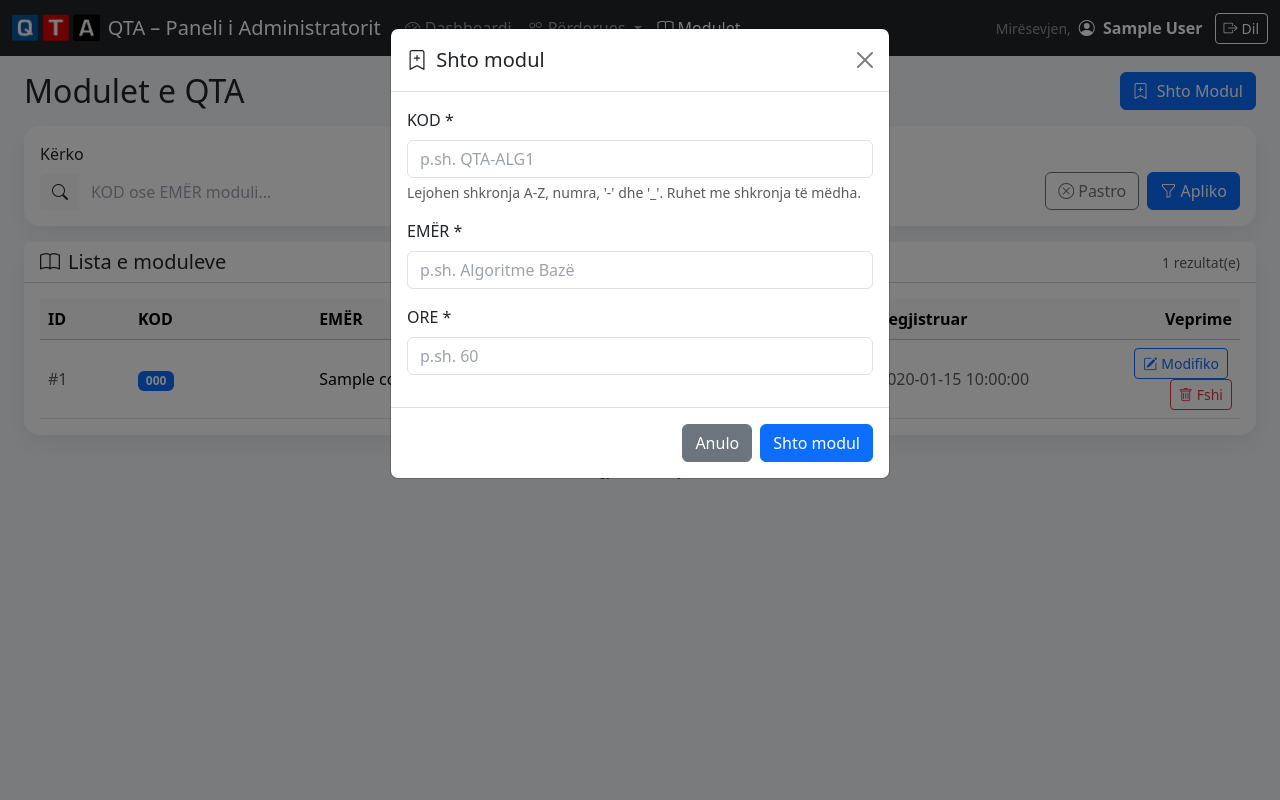
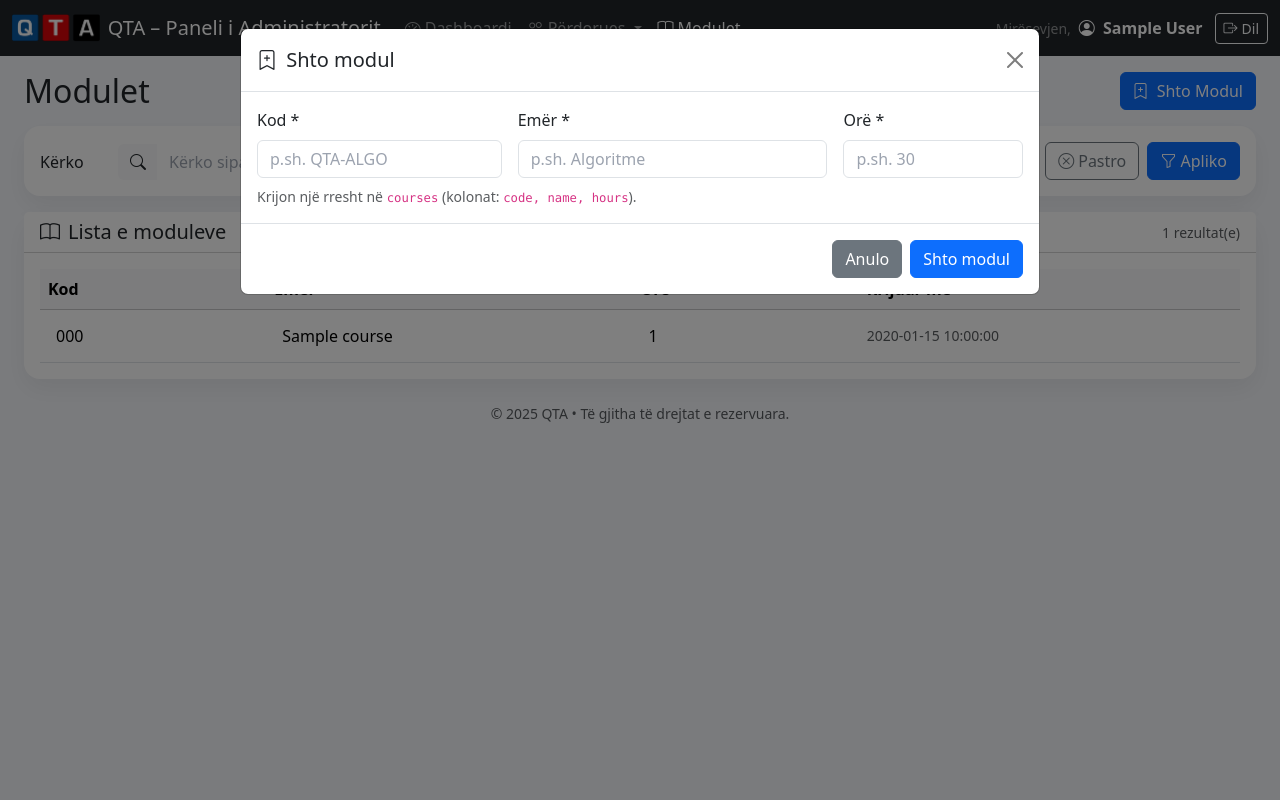
Before and after one commit to SignorTynam/DatabasaElektronikeQTA, a PHP site: page /courses.php in a window 1280 px wide, after a click on "Shto Modul". Run offline with PHP 8.4, Linux system fonts and the light colour scheme; the visitor is signed in with stand-in values (Sample User, id 1); data comes from the database, SQL or seed files in the repository; tables that the repository leaves empty hold one stand-in row (values such as "Sample post").

Commit message:
Implement inline editing for course details with AJAX support and add validation for input fields

```diff
--- a/courses.php
+++ b/courses.php
@@ -11,7 +11,6 @@ $pdo = getPDO();
 if (!isset($_SESSION['user_id'])) {
     header('Location: selectProfile.php'); exit;
 }
-
 $userStmt = $pdo->prepare("
     SELECT u.id, u.full_name, u.email, r.name AS role_name
     FROM users u
@@ -21,7 +20,6 @@ $userStmt = $pdo->prepare("
 ");
 $userStmt->execute([':uid' => $_SESSION['user_id']]);
 $currentUser = $userStmt->fetch();
-
 if (!$currentUser || $currentUser['role_name'] !== 'administrator') {
     header('Location: selectProfile.php'); exit;
 }
@@ -48,81 +46,41 @@ if (empty($_SESSION['csrf_token'])) { $_SESSION['csrf_token'] = bin2hex(random_b
 $CSRF = $_SESSION['csrf_token'];
 
 /* ------------------------------
-   POST: create / update / delete
+   POST: Shto kurs
 ------------------------------- */
 if ($_SERVER['REQUEST_METHOD'] === 'POST') {
     require_csrf();
     $action = $_POST['action'] ?? '';
 
+    if ($action === 'create_course') {
         try {
-        if ($action === 'create_course') {
-            $code  = strtoupper(trim($_POST['code'] ?? ''));
+            $code  = trim($_POST['code'] ?? '');
             $name  = trim($_POST['name'] ?? '');
-            $hours = (int)($_POST['hours'] ?? 0);
+            $hours = trim($_POST['hours'] ?? '');
 
-            if ($code === '' || $name === '' || $hours <= 0) {
-                throw new RuntimeException('Plotësoni KOD, EMËR dhe ORE (>0).');
+            if ($code === '' || $name === '' || $hours === '') {
+                throw new RuntimeException('Plotësoni fushat: Kod, Emër, Orë.');
             }
-            // Lejo A-Z, 0-9, -, _
-            if (!preg_match('/^[A-Z0-9\-_]{2,50}$/', $code)) {
-                throw new RuntimeException('KOD i pavlefshëm. Përdorni A-Z, 0-9, - ose _.');
+            if (!ctype_digit($hours) || (int)$hours < 1 || (int)$hours > 65535) {
+                throw new RuntimeException('“Orë” duhet të jetë numër i plotë ≥ 1.');
             }
 
-            // unik code
+            // Unik: code
             $q = $pdo->prepare("SELECT COUNT(*) FROM courses WHERE code = :c");
             $q->execute([':c'=>$code]);
             if ((int)$q->fetchColumn() > 0) {
-                throw new RuntimeException('Ky KOD ekziston tashmë.');
+                throw new RuntimeException('Ky kod kursi ekziston tashmë.');
             }
 
-            $ins = $pdo->prepare("INSERT INTO courses (code, name, hours) VALUES (:c,:n,:h)");
-            $ins->execute([':c'=>$code, ':n'=>$name, ':h'=>$hours]);
+            $st = $pdo->prepare("INSERT INTO courses (code, name, hours) VALUES (:c, :n, :h)");
+            $st->execute([':c'=>$code, ':n'=>$name, ':h'=>(int)$hours]);
 
             flash('ok', 'Moduli u shtua me sukses.');
-        }
-
-        elseif ($action === 'update_course') {
-            $id    = (int)($_POST['course_id'] ?? 0);
-            $code  = strtoupper(trim($_POST['code'] ?? ''));
-            $name  = trim($_POST['name'] ?? '');
-            $hours = (int)($_POST['hours'] ?? 0);
-
-            if ($id <= 0) throw new RuntimeException('ID e pavlefshme.');
-            if ($code === '' || $name === '' || $hours <= 0) {
-                throw new RuntimeException('Plotësoni KOD, EMËR dhe ORE (>0).');
-            }
-            if (!preg_match('/^[A-Z0-9\-_]{2,50}$/', $code)) {
-                throw new RuntimeException('KOD i pavlefshëm. Përdorni A-Z, 0-9, - ose _.');
-            }
-
-            // unik code përveç vetes
-            $q = $pdo->prepare("SELECT COUNT(*) FROM courses WHERE code = :c AND id <> :id");
-            $q->execute([':c'=>$code, ':id'=>$id]);
-            if ((int)$q->fetchColumn() > 0) {
-                throw new RuntimeException('Ky KOD përdoret nga modul tjetër.');
-            }
-
-            $upd = $pdo->prepare("UPDATE courses SET code=:c, name=:n, hours=:h WHERE id=:id");
-            $upd->execute([':c'=>$code, ':n'=>$name, ':h'=>$hours, ':id'=>$id]);
-
-            flash('ok', 'Moduli u përditësua me sukses.');
-        }
-
-        elseif ($action === 'delete_course') {
-            $id = (int)($_POST['course_id'] ?? 0);
-            if ($id <= 0) throw new RuntimeException('ID e pavlefshme.');
-
-            $del = $pdo->prepare("DELETE FROM courses WHERE id = :id");
-            $del->execute([':id'=>$id]);
-
-            flash('ok', 'Moduli u fshi.');
-        }
-
         } catch (Throwable $e) {
             flash('err', $e->getMessage());
         }
-
         header('Location: courses.php'); exit;
+    }
 }
 
 /* ------------------------------
@@ -133,39 +91,37 @@ $page   = max(1, (int)($_GET['page'] ?? 1));
 $limit  = 20;
 $offset = ($page - 1) * $limit;
 
-$where  = [];
+$where  = ["1=1"];
 $params = [];
 
 if ($q !== '') {
-    $where[] = "(code LIKE :kw1 OR name LIKE :kw2)";
-    $kw = '%'.$q.'%';
-    $params[':kw1'] = $kw;
-    $params[':kw2'] = $kw;
+    $where[] = "(c.code LIKE :kw OR c.name LIKE :kw2)";
+    $params[':kw']  = '%'.$q.'%';
+    $params[':kw2'] = '%'.$q.'%';
 }
-$whereSql = $where ? ('WHERE '.implode(' AND ', $where)) : '';
+$whereSql = 'WHERE '.implode(' AND ', $where);
 
-/* total */
-$countStmt = $pdo->prepare("SELECT COUNT(*) FROM courses $whereSql");
+/* Numri total */
+$countStmt = $pdo->prepare("SELECT COUNT(*) FROM courses c $whereSql");
 $countStmt->execute($params);
 $total = (int)$countStmt->fetchColumn();
 $totalPages = max(1, (int)ceil($total / $limit));
 
-/* list */
+/* Lista – rendit sipas code (leksikografik) pastaj id */
 $listStmt = $pdo->prepare("
-    SELECT id, code, name, hours, created_at
-    FROM courses
+    SELECT c.id AS course_id, c.code, c.name, c.hours, c.created_at
+    FROM courses c
     $whereSql
-    ORDER BY code ASC
+    ORDER BY c.code ASC, c.id ASC
     LIMIT :lim OFFSET :off
 ");
-foreach ($params as $k => $v) {
+foreach ($params as $k=>$v) {
     $listStmt->bindValue($k, $v, PDO::PARAM_STR);
 }
 $listStmt->bindValue(':lim', $limit, PDO::PARAM_INT);
 $listStmt->bindValue(':off', $offset, PDO::PARAM_INT);
 $listStmt->execute();
 $courses = $listStmt->fetchAll(PDO::FETCH_ASSOC);
-
 ?>
 <!DOCTYPE html>
 <html lang="sq">
@@ -178,18 +134,39 @@ $courses = $listStmt->fetchAll(PDO::FETCH_ASSOC);
     <link href="https://cdn.jsdelivr.net/npm/bootstrap-icons@1.11.3/font/bootstrap-icons.css" rel="stylesheet"/>
 
     <style>
-        body { background:#f5f7fb; padding-top:72px; }
+        body { background:#f5f7fb; padding-top:72px; } /* hapësirë për navbar fixed-top */
         .navbar-brand img { height:28px; }
         .card { border:none; border-radius:1rem; box-shadow:0 10px 25px rgba(2,6,23,.06); }
         .mini-table thead { background:#f1f5f9; }
         .form-control::placeholder { color:#9ca3af; }
         .pagination .page-link { border-radius:.5rem; }
+        .truncate-2 { display:-webkit-box; -webkit-line-clamp:2; -webkit-box-orient:vertical; overflow:hidden; }
+        .nowrap { white-space:nowrap; }
         @media (max-width: 575.98px) { .navbar-text { display:none; } }
+
+        /* Inline-edit styles (identike me students.php) */
+        .editable {
+          display:inline-block; min-width:72px; padding:.35rem .5rem;
+          border-radius:.5rem; transition:box-shadow .2s, background-color .2s;
+        }
+        .editable:hover { background:#f8fafc; box-shadow:inset 0 0 0 1px #e5e7eb; }
+        .editable:focus { outline:0; background:#eef2ff; box-shadow:inset 0 0 0 2px #4f46e5; }
+        .cell-saving { position:relative; }
+        .cell-saving::after {
+          content:''; position:absolute; right:.25rem; top:50%; width:.55rem; height:.55rem;
+          border:.15rem solid rgba(0,0,0,.2); border-top-color:rgba(0,0,0,.55); border-radius:50%;
+          animation:spin .6s linear infinite; transform:translateY(-50%);
+        }
+        @keyframes spin { to { transform:translateY(-50%) rotate(360deg); } }
+        .cell-ok { animation: flashOk 1.2s ease; }
+        @keyframes flashOk { 0%{background:#ecfdf5;} 100%{background:transparent;} }
+        .cell-err { animation: flashErr 1.2s ease; }
+        @keyframes flashErr { 0%{background:#fef2f2;} 100%{background:transparent;} }
     </style>
 </head>
 <body>
 
-<!-- NAVBAR (pa sidebar) -->
+<!-- NAVBAR -->
 <nav class="navbar navbar-expand-lg navbar-dark bg-dark fixed-top">
     <div class="container-fluid">
         <a class="navbar-brand d-flex align-items-center" href="dashboard_admin.php">
@@ -200,17 +177,10 @@ $courses = $listStmt->fetchAll(PDO::FETCH_ASSOC);
             <span class="navbar-toggler-icon"></span>
         </button>
 
-        <!-- Sipas kërkesës tënde -->
         <div class="collapse navbar-collapse" id="topNav">
             <ul class="navbar-nav me-auto mb-2 mb-lg-0">
-                <!-- Dashboard -->
-                <li class="nav-item">
-                    <a class="nav-link" href="dashboard_admin.php">
-                        <i class="bi bi-speedometer2 me-1"></i>Dashboardi
-                    </a>
-                </li>
+                <li class="nav-item"><a class="nav-link" href="dashboard_admin.php"><i class="bi bi-speedometer2 me-1"></i>Dashboardi</a></li>
 
-                <!-- Dropdown: Përdorues -->
                 <li class="nav-item dropdown">
                     <a class="nav-link dropdown-toggle" href="#" id="usersDropdown" role="button" data-bs-toggle="dropdown" aria-expanded="false">
                         <i class="bi bi-people me-1"></i>Përdorues
@@ -245,7 +215,7 @@ $courses = $listStmt->fetchAll(PDO::FETCH_ASSOC);
 
 <main class="container-fluid px-3 px-md-4">
     <div class="d-flex flex-column flex-md-row align-items-md-center justify-content-between mb-3 gap-2">
-        <h2 class="mb-0">Modulet e QTA</h2>
+        <h2 class="mb-0">Modulet</h2>
         <div class="d-flex align-items-center gap-2">
             <button class="btn btn-primary" data-bs-toggle="modal" data-bs-target="#addCourseModal">
                 <i class="bi bi-bookmark-plus me-1"></i> Shto Modul
@@ -271,12 +241,14 @@ $courses = $listStmt->fetchAll(PDO::FETCH_ASSOC);
         <div class="card-body">
             <form class="row g-2 align-items-end" method="get" action="courses.php">
                 <div class="col-md-9">
-                    <label class="form-label">Kërko</label>
-                    <div class="input-group">
+                    <div class="d-flex align-items-center">
+                        <label class="form-label mb-0 me-2" style="min-width:70px;">Kërko</label>
+                        <div class="input-group flex-grow-1">
                             <span class="input-group-text bg-light border-0"><i class="bi bi-search"></i></span>
                             <input type="text" name="q" class="form-control border-0"
-                               placeholder="KOD ose EMËR moduli..."
+                                   placeholder="Kërko sipas Kodit ose Emrit..."
                                    value="<?= htmlspecialchars($q) ?>">
+                        </div>
                     </div>
                 </div>
                 <div class="col-md-3 text-end">
@@ -288,7 +260,7 @@ $courses = $listStmt->fetchAll(PDO::FETCH_ASSOC);
         </div>
     </div>
 
-    <!-- Tabela e moduleve -->
+    <!-- Tabela: inline-edit, pa kolonën “Veprimet” -->
     <div class="card">
         <div class="card-header bg-white d-flex align-items-center justify-content-between">
             <h5 class="mb-0"><i class="bi bi-book me-2"></i>Lista e moduleve</h5>
@@ -299,47 +271,36 @@ $courses = $listStmt->fetchAll(PDO::FETCH_ASSOC);
                 <table class="table align-middle mb-0">
                     <thead class="table-light">
                         <tr>
-                            <th style="width:90px">ID</th>
-                            <th>KOD</th>
-                            <th>EMËR</th>
-                            <th style="width:120px">ORE</th>
-                            <th style="width:190px">Regjistruar</th>
-                            <th class="text-end" style="width:180px">Veprime</th>
+                            <th>Kod</th>
+                            <th>Emër</th>
+                            <th class="nowrap">Orë</th>
+                            <th class="nowrap">Krijuar më</th>
                         </tr>
                     </thead>
                     <tbody>
                     <?php if ($courses): ?>
-                        <?php foreach ($courses as $c): ?>
+                        <?php foreach ($courses as $c): $cid=(int)$c['course_id']; ?>
                             <tr>
-                                <td class="text-muted">#<?= (int)$c['id'] ?></td>
-                                <td><span class="badge text-bg-primary"><?= htmlspecialchars($c['code']) ?></span></td>
-                                <td><?= htmlspecialchars($c['name']) ?></td>
-                                <td><span class="badge text-bg-info"><?= (int)$c['hours'] ?></span></td>
-                                <td class="text-muted"><?= htmlspecialchars($c['created_at']) ?></td>
-                                <td class="text-end">
-                                    <!-- Edit -->
-                                    <button class="btn btn-sm btn-outline-primary me-1"
-                                            data-bs-toggle="modal" data-bs-target="#editCourseModal"
-                                            data-course-id="<?= (int)$c['id'] ?>"
-                                            data-code="<?= htmlspecialchars($c['code'], ENT_QUOTES) ?>"
-                                            data-name="<?= htmlspecialchars($c['name'], ENT_QUOTES) ?>"
-                                            data-hours="<?= (int)$c['hours'] ?>">
-                                        <i class="bi bi-pencil-square me-1"></i>Modifiko
-                                    </button>
-                                    <!-- Delete -->
-                                    <form class="d-inline" method="post" onsubmit="return confirm('Fshini këtë modul?');">
-                                        <input type="hidden" name="csrf" value="<?= htmlspecialchars($CSRF) ?>">
-                                        <input type="hidden" name="action" value="delete_course">
-                                        <input type="hidden" name="course_id" value="<?= (int)$c['id'] ?>">
-                                        <button class="btn btn-sm btn-outline-danger">
-                                            <i class="bi bi-trash me-1"></i>Fshi
-                                        </button>
-                                    </form>
+                                <!-- code -->
+                                <td class="cell" data-id="<?= $cid ?>" data-field="code">
+                                    <span class="editable" contenteditable="true"><?= htmlspecialchars($c['code']) ?></span>
+                                </td>
+                                <!-- name -->
+                                <td class="cell" data-id="<?= $cid ?>" data-field="name">
+                                    <span class="editable" contenteditable="true"><?= htmlspecialchars($c['name']) ?></span>
+                                </td>
+                                <!-- hours -->
+                                <td class="cell nowrap" data-id="<?= $cid ?>" data-field="hours" title="Numër i plotë ≥ 1">
+                                    <span class="editable" contenteditable="true"><?= (int)$c['hours'] ?></span>
+                                </td>
+                                <!-- created_at (read-only) -->
+                                <td class="text-muted small nowrap">
+                                    <?= htmlspecialchars($c['created_at']) ?>
                                 </td>
                             </tr>
                         <?php endforeach; ?>
                     <?php else: ?>
-                        <tr><td colspan="6" class="text-center text-muted">Nuk u gjet asnjë modul.</td></tr>
+                        <tr><td colspan="4" class="text-center text-muted">Nuk u gjet asnjë modul.</td></tr>
                     <?php endif; ?>
                     </tbody>
                 </table>
@@ -382,11 +343,9 @@ $courses = $listStmt->fetchAll(PDO::FETCH_ASSOC);
     </div>
 </main>
 
-<!-- MODALS -->
-
-<!-- Modal: Shto Modul -->
+<!-- MODAL: Shto Modul -->
 <div class="modal fade" id="addCourseModal" tabindex="-1" aria-hidden="true">
-  <div class="modal-dialog">
+  <div class="modal-dialog modal-lg">
     <form class="modal-content" method="post">
       <input type="hidden" name="csrf" value="<?= htmlspecialchars($CSRF) ?>">
       <input type="hidden" name="action" value="create_course">
@@ -395,18 +354,22 @@ $courses = $listStmt->fetchAll(PDO::FETCH_ASSOC);
         <button type="button" class="btn-close" data-bs-dismiss="modal" aria-label="Mbyll"></button>
       </div>
       <div class="modal-body">
-        <div class="mb-3">
-            <label class="form-label">KOD *</label>
-            <input type="text" name="code" class="form-control" required placeholder="p.sh. QTA-ALG1">
-            <div class="form-text">Lejohen shkronja A-Z, numra, '-' dhe '_'. Ruhet me shkronja të mëdha.</div>
+        <div class="row g-3">
+            <div class="col-md-4">
+                <label class="form-label">Kod *</label>
+                <input type="text" name="code" class="form-control" placeholder="p.sh. QTA-ALGO" required>
             </div>
-        <div class="mb-3">
-            <label class="form-label">EMËR *</label>
-            <input type="text" name="name" class="form-control" required placeholder="p.sh. Algoritme Bazë">
+            <div class="col-md-5">
+                <label class="form-label">Emër *</label>
+                <input type="text" name="name" class="form-control" placeholder="p.sh. Algoritme" required>
             </div>
-        <div class="mb-3">
-            <label class="form-label">ORE *</label>
-            <input type="number" name="hours" class="form-control" required min="1" max="1000" placeholder="p.sh. 60">
+            <div class="col-md-3">
+                <label class="form-label">Orë *</label>
+                <input type="number" name="hours" class="form-control" min="1" step="1" placeholder="p.sh. 30" required>
+            </div>
+        </div>
+        <div class="form-text mt-2">
+            Krijon një rresht në <code>courses</code> (kolonat: <code>code, name, hours</code>).
         </div>
       </div>
       <div class="modal-footer">
@@ -417,50 +380,61 @@ $courses = $listStmt->fetchAll(PDO::FETCH_ASSOC);
   </div>
 </div>
 
-<!-- Modal: Modifiko Modul -->
-<div class="modal fade" id="editCourseModal" tabindex="-1" aria-hidden="true">
-  <div class="modal-dialog">
-    <form class="modal-content" method="post">
-      <input type="hidden" name="csrf" value="<?= htmlspecialchars($CSRF) ?>">
-      <input type="hidden" name="action" value="update_course">
-      <input type="hidden" name="course_id" id="edit_course_id">
-      <div class="modal-header">
-        <h5 class="modal-title"><i class="bi bi-pencil-square me-1"></i> Modifiko modul</h5>
-        <button type="button" class="btn-close" data-bs-dismiss="modal" aria-label="Mbyll"></button>
-      </div>
-      <div class="modal-body">
-        <div class="mb-3">
-            <label class="form-label">KOD *</label>
-            <input type="text" name="code" id="edit_code" class="form-control" required>
-        </div>
-        <div class="mb-3">
-            <label class="form-label">EMËR *</label>
-            <input type="text" name="name" id="edit_name" class="form-control" required>
-        </div>
-        <div class="mb-3">
-            <label class="form-label">ORE *</label>
-            <input type="number" name="hours" id="edit_hours" class="form-control" required min="1" max="1000">
-        </div>
-      </div>
-      <div class="modal-footer">
-        <button type="button" class="btn btn-secondary" data-bs-dismiss="modal">Anulo</button>
-        <button class="btn btn-primary" type="submit">Ruaj ndryshimet</button>
-      </div>
-    </form>
-  </div>
-</div>
-
 <!-- JS -->
 <script src="https://cdn.jsdelivr.net/npm/bootstrap@5.3.2/dist/js/bootstrap.bundle.min.js"></script>
 <script>
-// Populate Edit Course modal
-const editModal = document.getElementById('editCourseModal');
-editModal?.addEventListener('show.bs.modal', (event) => {
-    const btn = event.relatedTarget;
-    document.getElementById('edit_course_id').value = btn.getAttribute('data-course-id');
-    document.getElementById('edit_code').value      = btn.getAttribute('data-code') || '';
-    document.getElementById('edit_name').value      = btn.getAttribute('data-name') || '';
-    document.getElementById('edit_hours').value     = btn.getAttribute('data-hours') || '';
+const CSRF = <?= json_encode($CSRF) ?>;
+const ENDPOINT = 'courses_inline_update.php';
+
+/* Helper: trim & normalizim */
+function cleanText(s) {
+  return (s || '').replace(/\s+/g,' ').trim();
+}
+
+/* Ruajtje AJAX */
+async function saveInline(courseId, field, value, cell, displayEl) {
+  try {
+    cell.classList.add('cell-saving');
+    const res = await fetch(ENDPOINT, {
+      method: 'POST',
+      headers: {'Content-Type':'application/json', 'Accept':'application/json'},
+      body: JSON.stringify({ csrf: CSRF, course_id: courseId, field, value })
+    });
+    const json = await res.json();
+    cell.classList.remove('cell-saving');
+    if (!json.ok) throw new Error(json.error || 'Gabim i panjohur.');
+
+    if (displayEl) {
+      displayEl.textContent = json.display ?? (value || '');
+    }
+    cell.classList.add('cell-ok');
+    setTimeout(()=>cell.classList.remove('cell-ok'), 800);
+  } catch (e) {
+    console.error(e);
+    cell.classList.remove('cell-saving');
+    cell.classList.add('cell-err');
+    setTimeout(()=>cell.classList.remove('cell-err'), 1200);
+  }
+}
+
+/* Event për contenteditable (blur & Enter) */
+document.querySelectorAll('td.cell .editable').forEach(el => {
+  let oldVal = el.textContent;
+  el.addEventListener('focus', () => { oldVal = el.textContent; });
+  el.addEventListener('keydown', (ev) => {
+    if (ev.key === 'Enter') {
+      ev.preventDefault();
+      el.blur();
+    }
+  });
+  el.addEventListener('blur', () => {
+    const cell = el.closest('td.cell');
+    const field = cell.dataset.field;
+    const cid = parseInt(cell.dataset.id, 10);
+    const newVal = cleanText(el.textContent);
+    if (newVal === cleanText(oldVal)) return;
+    saveInline(cid, field, newVal, cell, el);
+  });
 });
 </script>
 </body>
```
Also changed, not shown: courses_inline_update.php (added, +91 -0 lines). Lines whose indentation alone changed are shown as unchanged.
